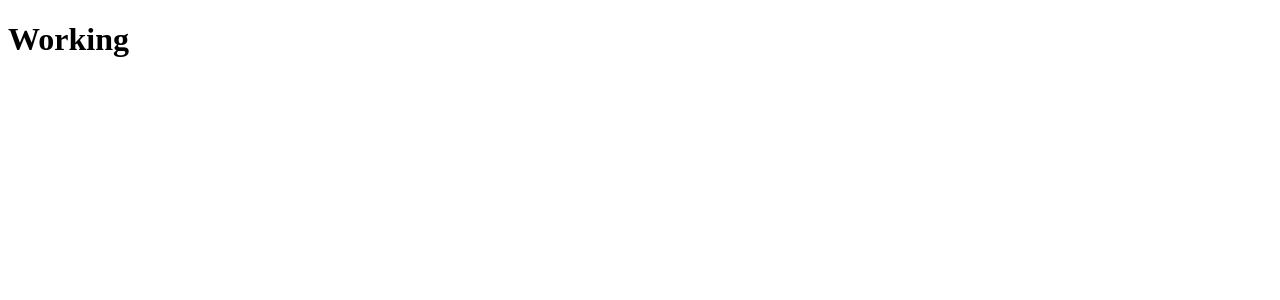
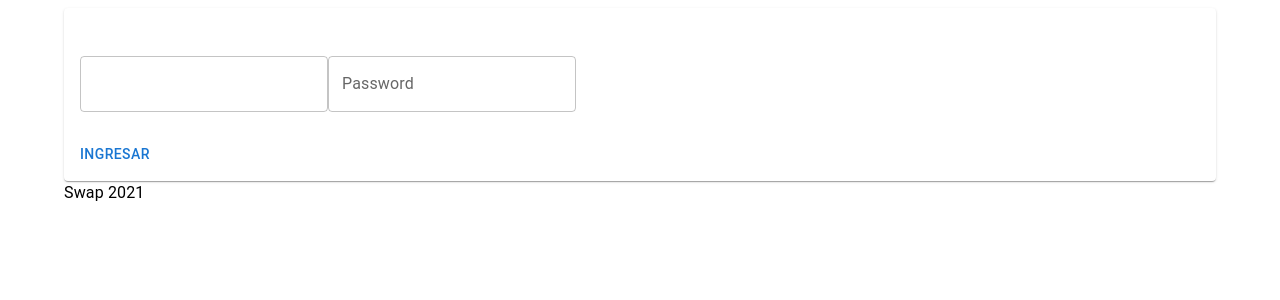
Before and after one commit to Kar3n1na/glowing-octo-broccoli, a React (Create React App) app: page / in a window 1280 px wide. Shown: the top 300 px of the page. Built offline with nearby package versions, Linux system fonts and the light colour scheme.

Commit message:
feature  Authintication.js, no styled

```diff
--- a/src/App.js
+++ b/src/App.js
@@ -1,9 +1,10 @@
 import React from 'react'
+import Authentication from './components/Authentication'
 
 const App = () => {
   return (
     <div>
-      <h1>Working</h1>
+      <Authentication/>
     </div>
   )
 }
--- /dev/null
+++ b/src/components/Authentication.js
@@ -0,0 +1,49 @@
+import React from "react";
+
+import {
+    Button,
+    Card,
+    CardActions,
+  CardContent,
+  CardHeader,
+  Container,
+  FormControl,
+  IconButton,
+  InputAdornment,
+  InputLabel,
+  OutlinedInput,
+  TextField,
+  Typography,
+} from "@mui/material";
+
+
+const Authentication = () => {
+  return (
+    <Container>
+      <Card>
+        <CardHeader></CardHeader>
+        <CardContent>
+          <FormControl>
+            <TextField></TextField>
+          </FormControl>
+          <FormControl>
+              <InputLabel>Password</InputLabel>
+              <OutlinedInput>
+                  <InputAdornment>
+                  <IconButton>
+
+                  </IconButton>
+                  </InputAdornment>
+              </OutlinedInput>
+          </FormControl>
+        </CardContent>
+        <CardActions>
+          <Button>Ingresar</Button>
+        </CardActions>
+      </Card>
+      <Typography>Swap {new Date().getFullYear()} </Typography>
+    </Container>
+  );
+};
+
+export default Authentication;
```
